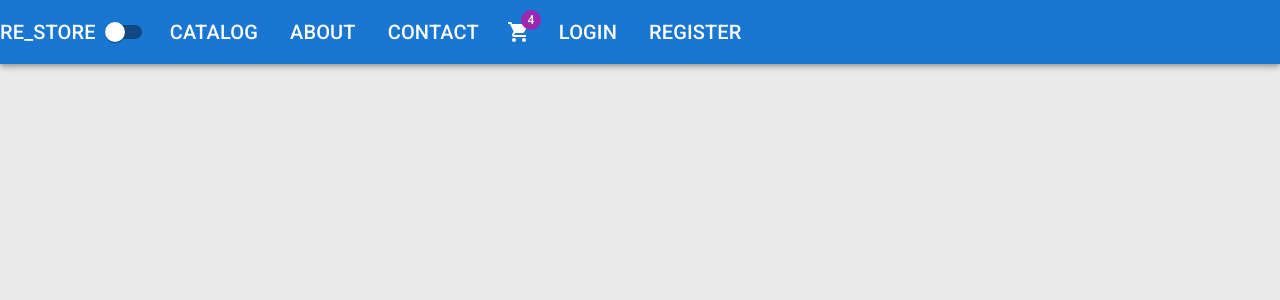
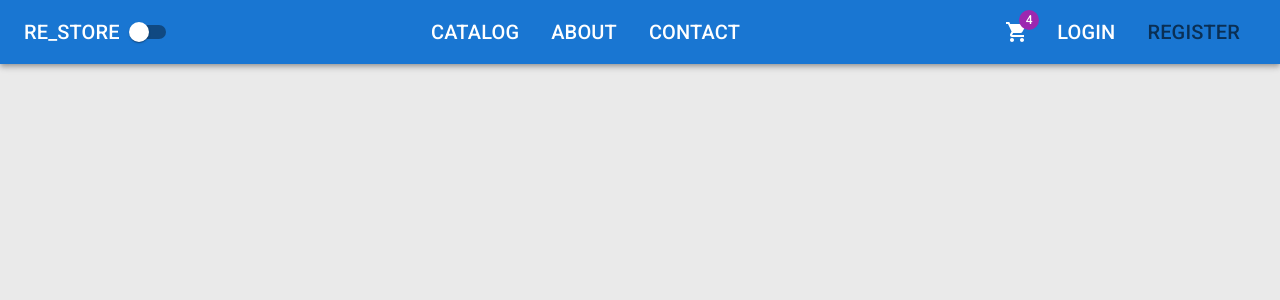
Before and after one commit to iwaldman/ReStore, a React (Create React App) app in the folder client/: page /register in a window 1280 px wide. Shown: the top 300 px of the page. Built offline with nearby package versions, Linux system fonts and the light colour scheme.

Commit message:
Style App Bar

```diff
--- a/client/src/app/layout/Header.tsx
+++ b/client/src/app/layout/Header.tsx
@@ -7,6 +7,7 @@
   List,
   ListItem,
   Switch,
+  Toolbar,
   Typography,
 } from '@mui/material'
 import { NavLink } from 'react-router-dom'
@@ -27,31 +28,48 @@
   { title: 'register', path: '/register' },
 ]
 
+const navStyles = {
+  color: 'inherit',
+  textDecoration: 'none',
+  typography: 'h6',
+  '&:hover': {
+    color: 'grey.500',
+  },
+  '&.active': {
+    color: 'text.secondary',
+  },
+}
+
 function Header({ darkMode, handleThemeChange }: Props) {
   return (
     <AppBar position="static" sx={{ mb: 4 }}>
+      <Toolbar
+        sx={{
+          display: 'flex',
+          justifyContent: 'space-between',
+          alignItems: 'center',
+        }}
+      >
         <Box display="flex" alignItems="center">
           <Typography
             variant="h6"
             component={NavLink}
+            exact
             to="/"
-          sx={{ color: 'inherit', textDecoration: 'none' }}
+            sx={navStyles}
           >
             RE_STORE
           </Typography>
           <Switch checked={darkMode} onChange={handleThemeChange} />
+        </Box>
         <List sx={{ display: 'flex' }}>
           {midLinks.map(({ title, path }) => (
-            <ListItem
-              key={path}
-              component={NavLink}
-              to={path}
-              sx={{ color: 'inherit', typography: 'h6' }}
-            >
+            <ListItem key={path} component={NavLink} to={path} sx={navStyles}>
               {title.toUpperCase()}
             </ListItem>
           ))}
         </List>
+        <Box display="flex" alignItems="center">
           <IconButton size="large" sx={{ color: 'inherit' }}>
             <Badge badgeContent={4} color="secondary">
               <ShoppingCart />
@@ -59,17 +77,13 @@
           </IconButton>
           <List sx={{ display: 'flex' }}>
             {rightLinks.map(({ title, path }) => (
-            <ListItem
-              key={path}
-              component={NavLink}
-              to={path}
-              sx={{ color: 'inherit', typography: 'h6' }}
-            >
+              <ListItem key={path} component={NavLink} to={path} sx={navStyles}>
                 {title.toUpperCase()}
               </ListItem>
             ))}
           </List>
         </Box>
+      </Toolbar>
     </AppBar>
   )
 }
```
Lines whose indentation alone changed are shown as unchanged.
